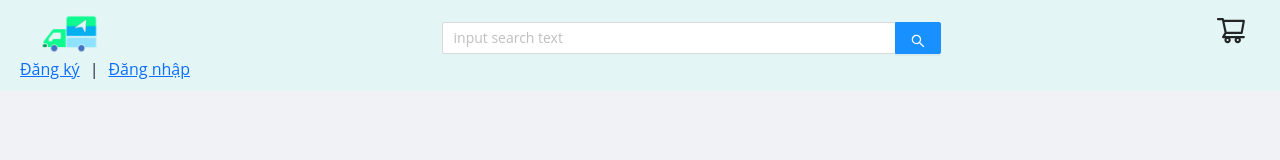
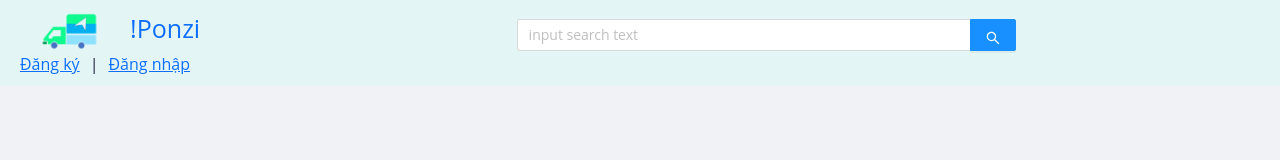
Before and after one commit to LeHuuVu/pbl5-frontend, a React (Create React App) app: page /register in a window 1280 px wide. Shown: the top 160 px of the page. Built offline with nearby package versions, Linux system fonts and the light colour scheme.

Commit message:
update Navbar
update Navbar
handle when the returned list is empty

```diff
--- a/src/layouts/Navbar/index.js
+++ b/src/layouts/Navbar/index.js
@@ -70,8 +70,8 @@ export default function Navbar() {
     <div className=" flex justify-between items-center border-2 navbar select-none">
       <div className="flex" style={{ float: 'left' }}>
         <div className="w-20 ml-16">
-          <a href={role != 2 ? "/productList" : "/sellingProduct"} >
-          <img src={logo} alt="logo" className="logo" />
+          <a href={role != 2 ? "/productList" : "/sellingProduct"} style={{ textDecoration: 'none', fontSize: '25px' }}>
+            <img src={logo} alt="logo" className="logo" />!Ponzi
           </a>
         </div>
       </div>
@@ -83,9 +83,19 @@ export default function Navbar() {
         </div>
       </div>
       <div className="flex px-16 items-center cartNavbar" style={{ float: 'right' }}>
-        <div className="px-4">
+        {(role == 1) && (typeof localStorage['user-info'] != "undefined")
+          ?
+          <>
+            <div className="px-4">
+              <Button type="text" href={"/cart"} icon={<ShoppingCartOutlined className="cart" style={{ fontSize: '200%' }} />} />
+            </div>
+          </>
+          :
+          null
+        }
+        {/* <div className="px-4">
           <Button type="text" href={"/cart"} icon={<ShoppingCartOutlined className="cart" style={{ fontSize: '200%' }} />} />
-        </div>
+        </div> */}
       </div>
       {checkLogin}
     </div>
--- a/src/pages/cart/index.js
+++ b/src/pages/cart/index.js
@@ -63,7 +63,7 @@ const Cart = () => {
     }).catch((error) => {
       if (error.request.status === 400) {
         notification.error({
-          message: 'Sorry!!! We are having some problems while processing!',
+          message: 'Xin lỗi!!! Chúng tôi đang gặp phải một số vấn đề!',
           duration: 3,
         })
       }
--- a/src/pages/product_detail/index.js
+++ b/src/pages/product_detail/index.js
@@ -43,7 +43,7 @@ function Product_Detail() {
     const navigate = useNavigate();
 
     try {
-        useEffect( () => {
+        useEffect(() => {
             try {
                 productDetail({ id_product: id }).then((res) => {
                     setProduct((product) => res.data);
@@ -65,7 +65,7 @@ function Product_Detail() {
         }).catch((error) => {
             if (error.request.status === 400) {
                 notification.error({
-                    message: 'This product already exists in the cart',
+                    message: 'Sản phẩm đã tồn tại trong Giỏ hàng',
                     duration: 3,
                 })
             }
@@ -145,7 +145,15 @@ function Product_Detail() {
                 review = (
                     <div style={{ margin: 'auto 20%', padding: '10px 20px' }}>
                         <h2>Đánh giá</h2>
-                        {comments}
+                        {product.list_review.length > 0 ?
+                            comments
+                            :
+                            <div>
+                                <div style={{fontSize: '18px', marginTop: '15px' ,marginLeft:'15%'}}>
+                                    <p>Không có đánh giá</p>
+                                </div>
+                            </div>
+                        }
                     </div>
                 )
             }
--- a/src/pages/product_list/index.js
+++ b/src/pages/product_list/index.js
@@ -7,7 +7,9 @@ import Layout from '../../layouts/Layout'
 
 function ProductList() {
 
-  if(JSON.parse(localStorage['user-info']).role==2) {window.location.href = '/sellingProduct'}
+  if (typeof localStorage['user-info'] != 'undefined'){
+    if(JSON.parse(localStorage['user-info']).role==2) {window.location.href = '/sellingProduct'}
+  }
     return (
     <Layout>
       <Layout.Main>
--- a/src/pages/seller/sellingProduct/sellingProducts.jsx
+++ b/src/pages/seller/sellingProduct/sellingProducts.jsx
@@ -16,7 +16,7 @@ const SellingProductListForm = () => {
             setList((list) => res.data);
         }).catch((error) => console.log(error.response.request.response))
     }, [])
-
+    console.log(list.length);
     let component;
     if (list !== null) {
         if (list !== undefined) {
@@ -24,9 +24,6 @@ const SellingProductListForm = () => {
                 list.map((item) => <SellingProduct item={item}></SellingProduct>)
             )
         }
-    }
-    else {
-        component = (<h1>fail</h1>)
     }
     return (
         <div>
@@ -41,14 +38,16 @@ const SellingProductListForm = () => {
                 </div>
             </div>
             <div className="latest-articles" style={{ margin: "0px 15%" }}>
-                {component ?
+                {(list.length>0) ?
                     component
                     :
-                    <><div style={{ width: '35%' }}>
-                    </div>
+                    <>
+                        <div style={{ width: '35%' }}>
+                        </div>
                         <div style={{ float: 'left', fontSize: '30px', marginTop: '25px' }}>
                             <p><b>Không có sản phẩm nào</b></p>
-                        </div></>
+                        </div>
+                    </>
                 }
             </div>
         </div>
```
